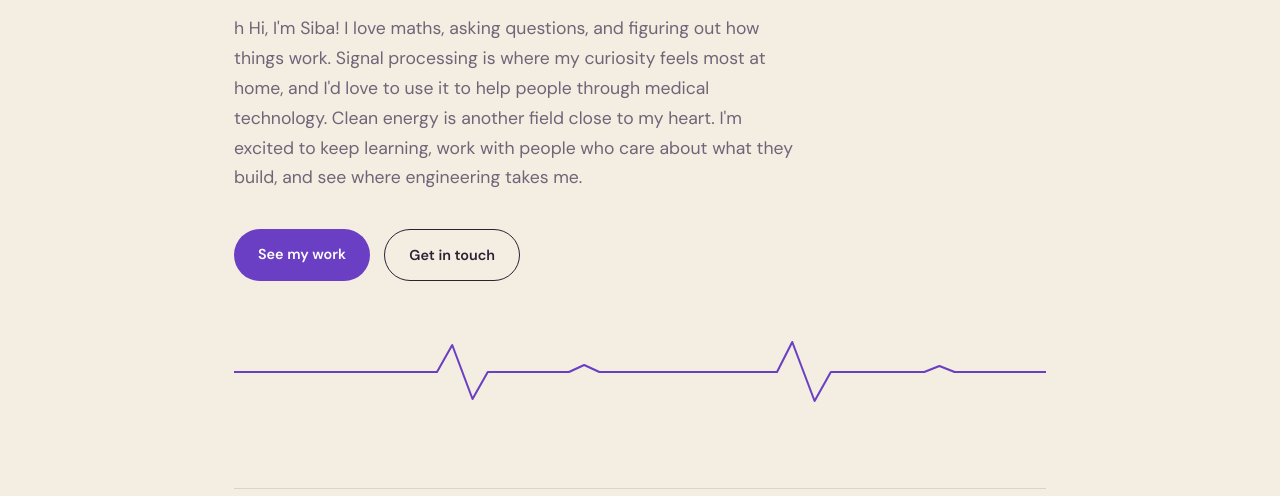
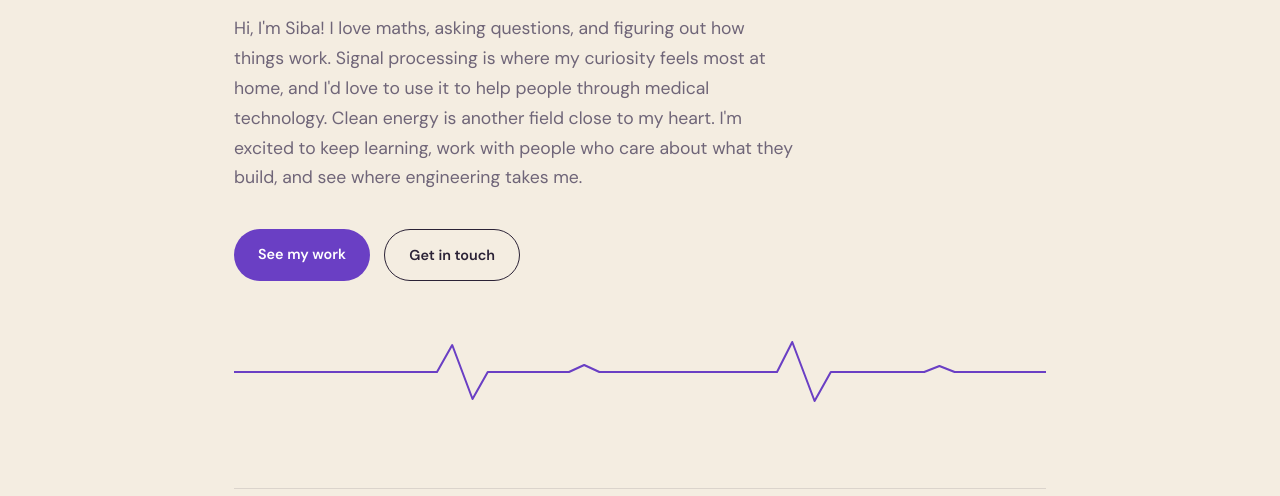
Before and after one commit to sibaaasi/Sibaaasi.github.io, a plain HTML site: page index.html in a window 1280 px wide. Shown: the part 304-800 px from the top of the page. Drawn offline with Linux system fonts and the light colour scheme.

Commit message:
Update index.html

```diff
--- a/index.html
+++ b/index.html
@@ -541,12 +541,9 @@
 
       <!-- INTRODUCTION -->
       <div class="hero">
-        t
-
         <span class="eyebrow">Electrical Engineer</span>
         <h1><strong>Siba <em>Aasi.</em></strong></h1>
         <p class="lead">
-          h
           Hi, I'm Siba! I love maths, asking questions, and figuring out how things
           work. Signal processing is where my curiosity feels most at home, and
           I'd love to use it to help people through medical technology. Clean
```
